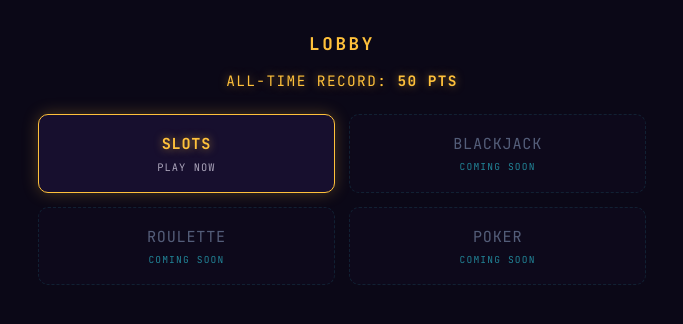
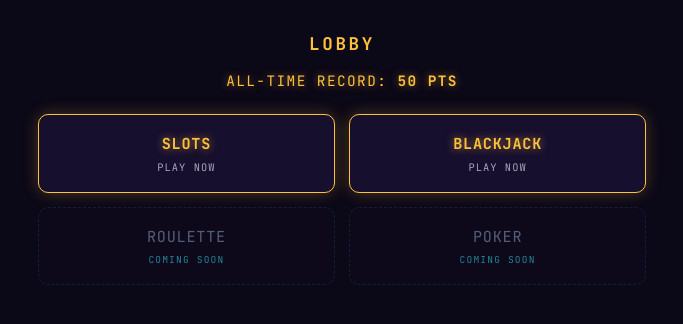
Before and after one commit to Kenneth-Ly/casino, a Flask app: page / in a window 1280 px wide. Shown: the part 71-395 px from the top of the page, without its empty margins (298-981 px from the left). Run offline with Flask 3, Linux system fonts and the light colour scheme; some libraries are stand-ins or nearby versions.

Commit message:
Link lobby's Blackjack tile to the live game
Co-Authored-By: Claude Sonnet 5 <noreply@anthropic.com>

```diff
--- a/web/templates/lobby.html
+++ b/web/templates/lobby.html
@@ -13,10 +13,10 @@
     <div class="name">SLOTS</div>
     <div class="sub">Play now</div>
   </a>
-  <div class="tile soon">
+  <a class="tile live" href="{{ url_for('blackjack_page') }}">
     <div class="name">BLACKJACK</div>
-    <div class="sub">Coming soon</div>
-  </div>
+    <div class="sub">Play now</div>
+  </a>
   <div class="tile soon">
     <div class="name">ROULETTE</div>
     <div class="sub">Coming soon</div>
```
